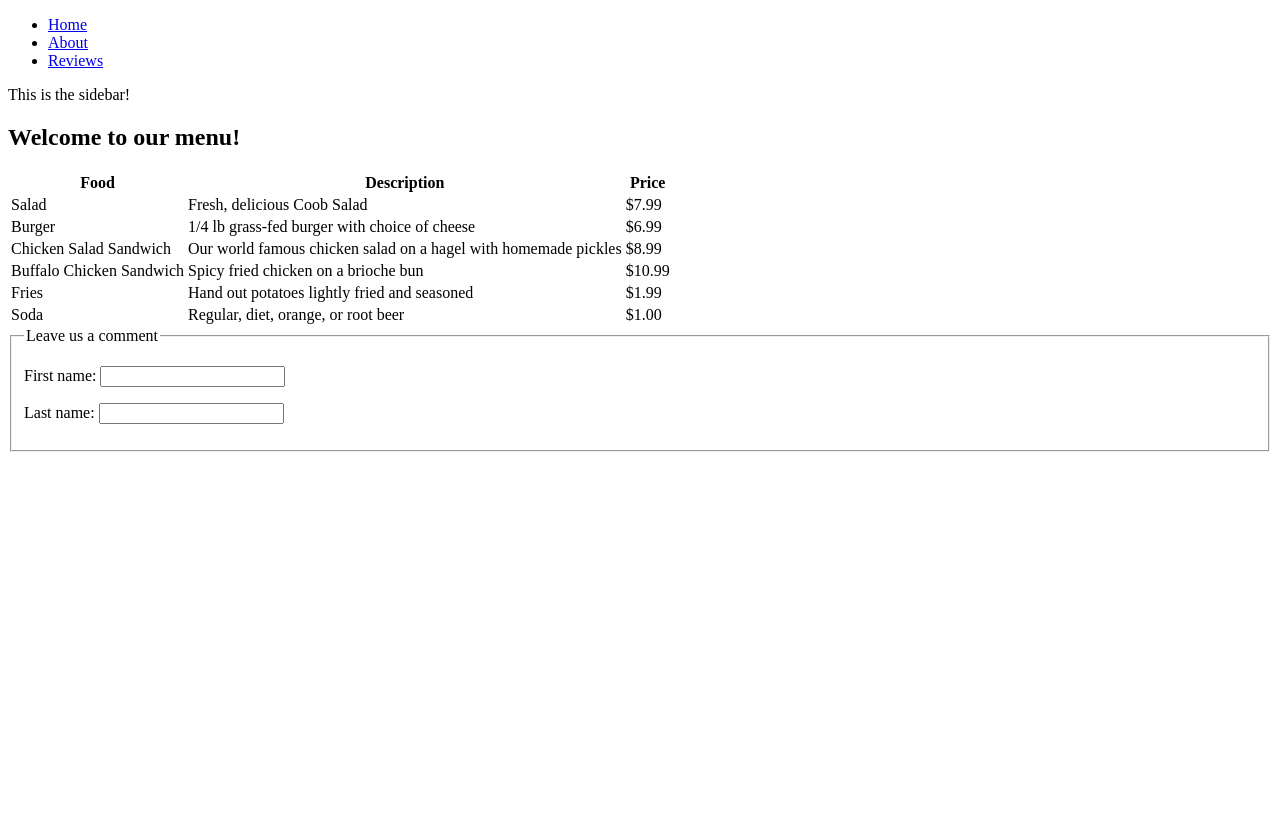
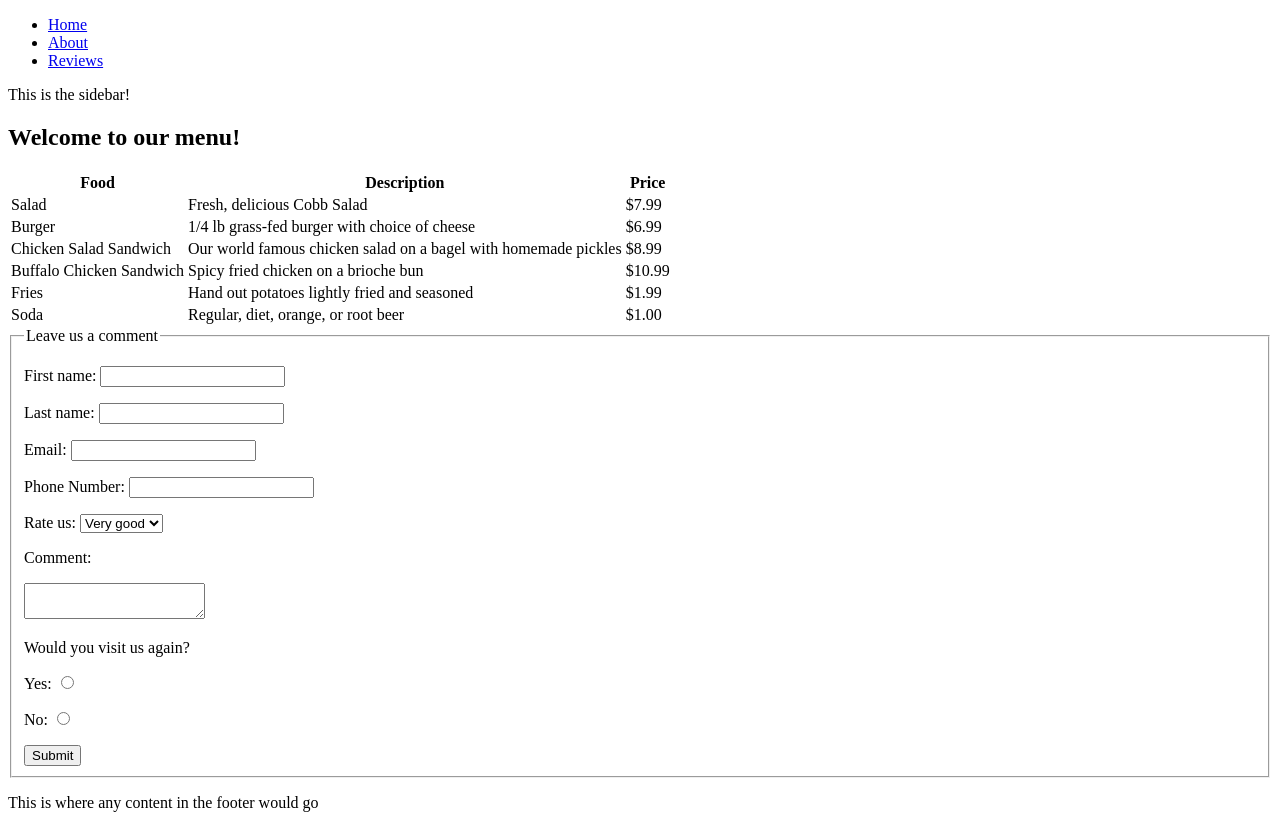
Before and after one commit to Jessica-ts/RestaurantMenu, a plain HTML site: page index.html in a window 1280 px wide. Before the commit the page ends 800 px from the top, so only its background shows below. Drawn offline with Linux system fonts and the light colour scheme.

Commit message:
Modificacion index

```diff
--- a/index.html
+++ b/index.html
@@ -8,6 +8,7 @@
 </head>
 <body>
 	<header>
+		<nav>
 			<ul id="Opciones">
 				<li>
 					<a href="/" target="_blank">Home</a>
@@ -19,12 +20,12 @@
 					<a href="/" target="_blank">Reviews</a>
 				</li>
 			</ul>
+		</nav>
 	</header>
 
-	<main>
-		<p>
+		<aside>
 			This is the sidebar!
-		</p>
+		</aside>
 
 		<h2>
 			Welcome to our menu!
@@ -33,108 +34,107 @@
 		<table>
 			<thead>
 				<tr>
-					<th>
-						Food
-					</th>
-					<th>
-						Description
-					</th>
-					<th>
-						Price
-					</th>
+					<th>Food</th>
+					<th>Description</th>
+					<th>Price</th>
 				</tr>
 			</thead>
 			<tbody>
 				<tr>
-					<td>
-						Salad
-					</td>
-					<td>
-						Fresh, delicious Coob Salad
-					</td>
-					<td>
-						$7.99
-					</td>
+					<td>Salad</td>
+					<td>Fresh, delicious Cobb Salad</td>
+					<td>$7.99</td>
 				</tr>
 				<tr>
-					<td>
-						Burger
-					</td>
-					<td>
-						1/4 lb grass-fed burger with choice of cheese
-					</td>
-					<td>
-						$6.99
-					</td>
+					<td>Burger</td>
+					<td>1/4 lb grass-fed burger with choice of cheese</td>
+					<td>$6.99</td>
 				</tr>
 				<tr>
-					<td>
-						Chicken Salad Sandwich
-					</td>
-					<td>
-						Our world famous chicken salad on a hagel with homemade pickles
-					</td>
-					<td>
-						$8.99
-					</td>
+					<td>Chicken Salad Sandwich</td>
+					<td>Our world famous chicken salad on a bagel with homemade pickles</td>
+					<td>$8.99</td>
 				</tr>
 				<tr>
-					<td>
-						Buffalo Chicken Sandwich
-					</td>
-					<td>
-						Spicy fried chicken on a brioche bun
-					</td>
-					<td>
-						$10.99
-					</td>
+					<td>Buffalo Chicken Sandwich</td>
+					<td>Spicy fried chicken on a brioche bun</td>
+					<td>$10.99</td>
 				</tr>
 				<tr>
-					<td>
-						Fries
-					</td>
-					<td>
-						Hand out potatoes lightly fried and seasoned
-					</td>
-					<td>
-						$1.99
-					</td>
+					<td>Fries</td>
+					<td>Hand out potatoes lightly fried and seasoned</td>
+					<td>$1.99</td>
 				</tr>
 				<tr>
-					<td>
-						Soda
-					</td>
-					<td>
-						Regular, diet, orange, or root beer
-					</td>
-					<td>
-						$1.00
-					</td>
+					<td>Soda</td>
+					<td>Regular, diet, orange, or root beer</td>
+					<td>$1.00</td>
 				</tr>
 			</tbody>
 		</table>
 
 		<form>
 			<fieldset>
-				<legend>
-					Leave us a comment
-				</legend>
+				<legend>Leave us a comment</legend>
 				<p>
-					<label for="name">First name: </label>
-					<input type="text" id="name" />
+					<label for="name">
+						First name: <input type="text" id="name" />
+					</label>
 				</p>
 
 				<p>
-					<label for="lname">Last name: </label>
-					<input type="text" id="lname" />
+					<label for="lname">
+						Last name: <input type="text" id="lname" />
+					</label>
 				</p>
 
 				<p>
-					<label for=""> </label>
+					<label for="correo">
+						Email: <input type="email" id="correo" />
+					</label>
 				</p>
+
+				<p>
+					<label for="telef">
+						Phone Number: <input type="tel" id="telef" />
+					</label>
+				</p>
+
+				<p>
+					<label for="rate">Rate us: </label>
+	        		<select name="rate">
+		            	<option value="verygood">Very good</option>
+		           		<option value="good">Good</option>
+		            	<option value="bad">Bad</option>
+	        		</select>
+	        	</p>
+
+	        	<p>
+	        		<label for="comm">Comment: </label>
+	        	</p>
+	        	<textarea name="comentario"></textarea>
+
+	        	<p>
+        			<label for="visit">Would you visit us again?</label>
+        		</p>
+
+        		<p>
+	        		<label for="yes_ans">
+	        			Yes: <input type="radio" name="answer" value="yes">
+	        		</label>
+	        	</p>
+
+	        	<p>
+	        		<label for="no_ans">
+	        			No: <input type="radio" name="answer" value="no">
+	        		</label>
+	        	</p>
+        		<input type="submit" value="Submit" id="sub_btn">
 			</fieldset>
 		</form>
-	</main>
 
+		<footer>
+			<p>This is where any content in the footer would go</p>
+		</footer>
 </body>
 </html>
```
Lines whose indentation alone changed are shown as unchanged.
